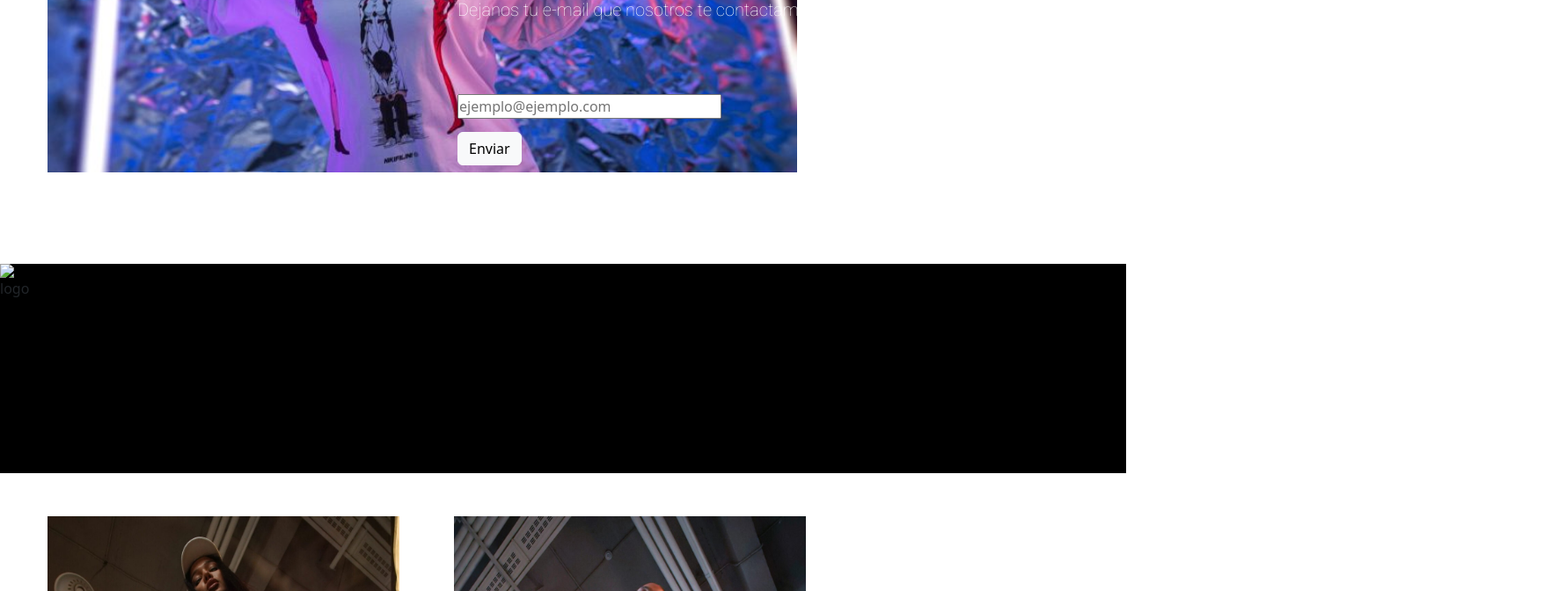
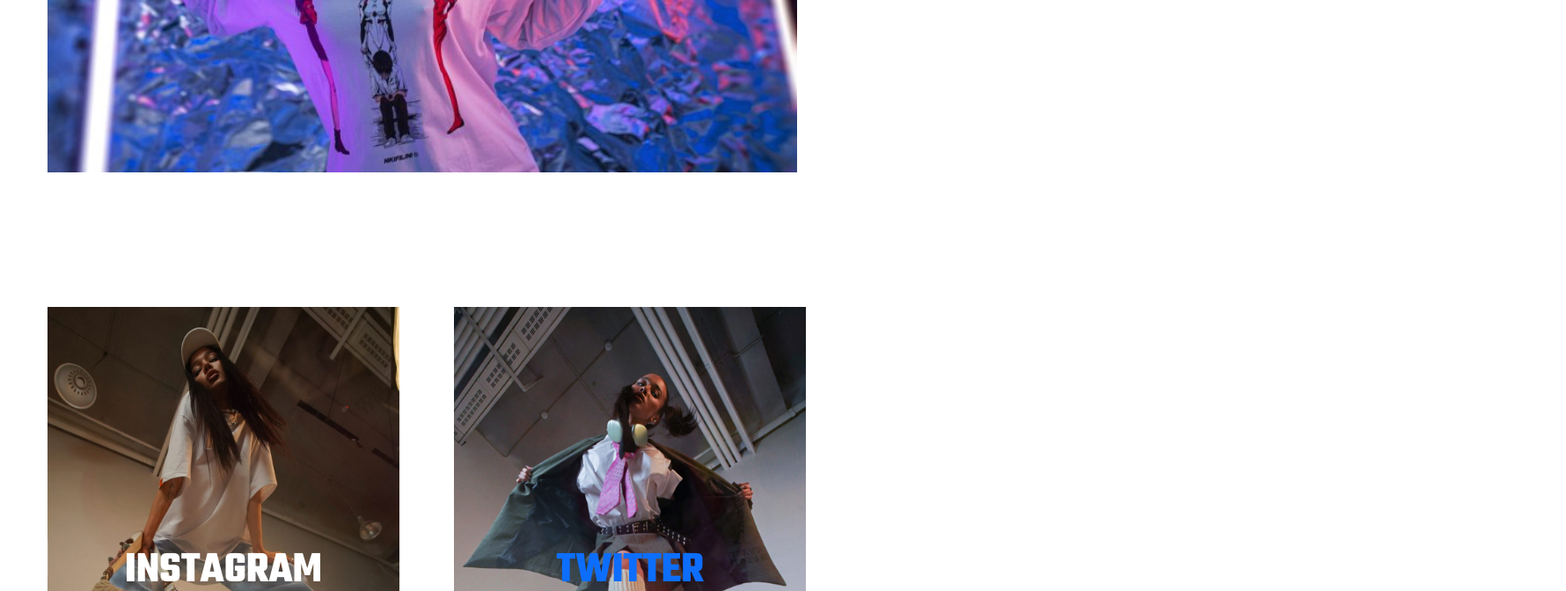
Before and after one commit to FranciscoMatteo/git-proyecto, a plain HTML site: page index.html in a window 1280 px wide. Shown: the part 4094-4766 px from the top of the page at 88% size, 1780 px wide, since content can reach past the window. Drawn offline with nearby package versions, Linux system fonts and the light colour scheme; files whose address does not match are found by name; a web font is replaced by a local one.

Commit message:
Se elimina el apartados suscripciones el cual no cumplia ninguna funcion, y usaba mucho la propiedad position lo cual termino rompiendo mi pagina web

```diff
--- a/index.html
+++ b/index.html
@@ -193,33 +193,7 @@
             </div>
 
         </section>
-        <!----------------------------------------------Suscripcion------------------------------------------------------------------------------->
-
-        <section id="ayuda" class="suscripcion">
-
-            <div class="logo">
-                <img src="../42895/Imagenes/BN A.png" alt="logo">
-            </div>
-
-            <div class="info">
-                <h2>AYUDA</h2>
-            </div>
-
-            <div class="info">
-                <p>Dejanos tu e-mail que nosotros te contactamos para resolver tus dudas!</p>
-            </div>
-
-            <nav class="email">
-                <input type="email" placeholder="ejemplo@ejemplo.com" name="email">
-            </nav>
-
-            <nav class="boton">
-                <button type="button" class="btn btn-light">Enviar</button> <!--Uso de boostrap en la mayoria de botones-->
-            </nav>
-
-        </section>
     </main>
-
 
     <!----------------------------------------------Footer--------------------------------------------------------------------------------------->
 
```
